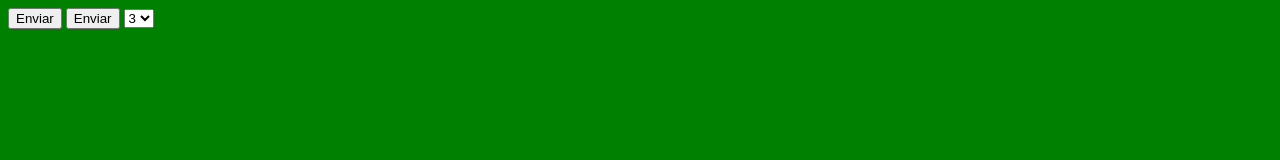
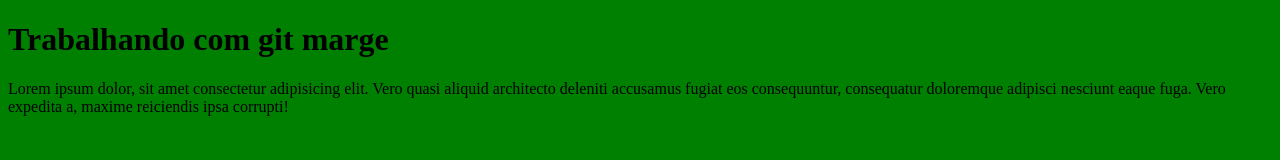
Before and after one commit to maurilio-vilela/appTarefa, a plain HTML site: page index.html in a window 1280 px wide. Drawn offline with Linux system fonts and the light colour scheme.

Commit message:
updating of the project of studies

```diff
--- a/index.html
+++ b/index.html
@@ -5,16 +5,10 @@
   <meta http-equiv="X-UA-Compatible" content="IE=edge">
   <meta name="viewport" content="width=device-width, initial-scale=1.0">
   <link rel="stylesheet" href="./src/style.css">
-  <title>Document</title>
+  <title>Estudos de Git/Github</title>
 </head>
 <body>
-  <input type="submit" value="Enviar">
-  <button>Enviar</button>
-  <select name="test" id="teste">
-    <option value="1">1</option>
-    <option value="1">2</option>
-    <option selected value="1">3</option>
-    <option value="1">4</option>
-  </select>
+  <h1>Trabalhando com git marge</h1>
+  <p>Lorem ipsum dolor, sit amet consectetur adipisicing elit. Vero quasi aliquid architecto deleniti accusamus fugiat eos consequuntur, consequatur doloremque adipisci nesciunt eaque fuga. Vero expedita a, maxime reiciendis ipsa corrupti!</p>
 </body>
 </html>
```
